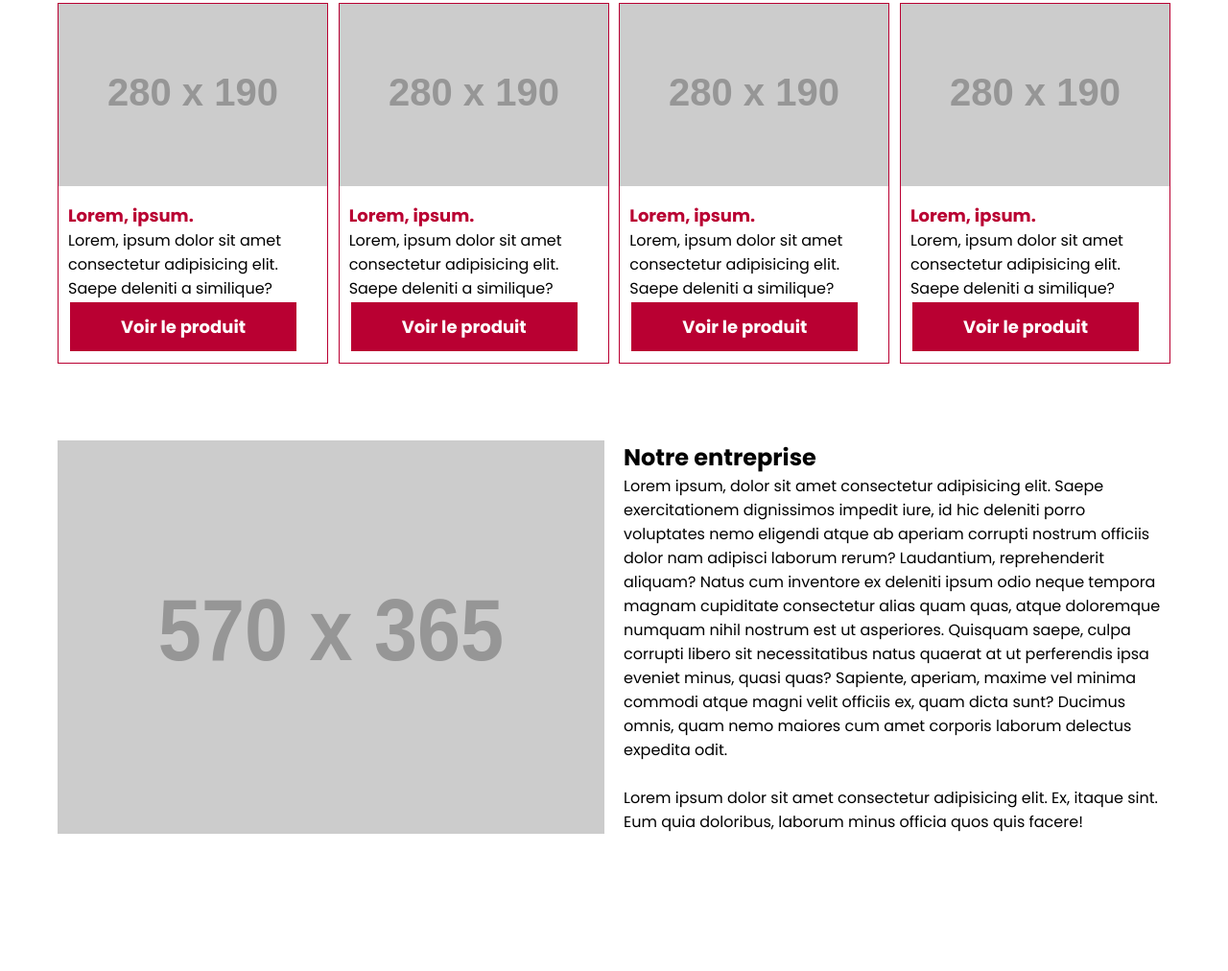
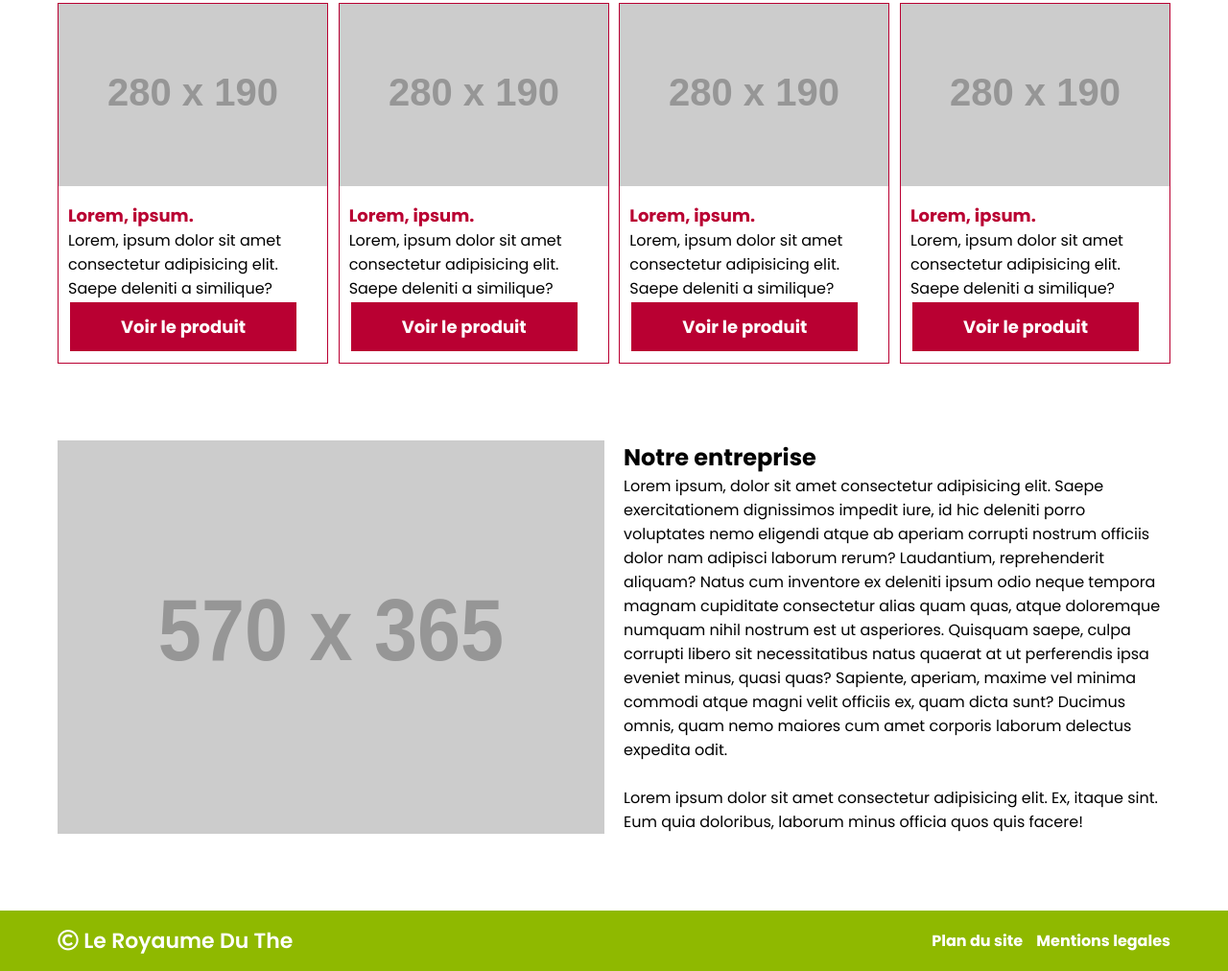
Before and after one commit to dsdanny/le-royaume-du-the, a plain HTML site: page index.html in a window 1280 px wide. Shown: the part 669-1681 px from the top of the page at 96% size. Before the commit the page ends 1538 px from the top, so only its background shows below. Drawn offline with Linux system fonts and the light colour scheme; placeholder pictures from the web are drawn by us.

Commit message:
ADD footer

```diff
--- a/index.html
+++ b/index.html
@@ -11,7 +11,7 @@
 </head>
 <body>
     <header>
-        <div>
+        <div class="container">
             <h1><i class="fas fa-leaf"></i> Le Royaume Du The</h1>
             <a href="#" class="btn"><i class="fas fa-shopping-basket"></i> Panier</a>
         </div>
@@ -74,5 +74,15 @@
             <p>Lorem ipsum dolor sit amet consectetur adipisicing elit. Ex, itaque sint. Eum quia doloribus, laborum minus officia quos quis facere!</p>
         </div>
     </section>
+
+    <footer>
+        <div class="container">
+            <p><i class="far fa-copyright"></i> Le Royaume Du The</p>
+            <div>
+                <a href="">Plan du site</a>
+                <a href="">Mentions legales</a>
+            </div>
+        </div>
+    </footer>
 </body>
 </html>
--- a/style.css
+++ b/style.css
@@ -1,3 +1,4 @@
+/* GENERAL */
 *
 {
     padding: 0;
@@ -5,9 +6,23 @@
     font-family: 'Poppins', sans-serif;
 }
 
+h1{
+    font-size: 22px;
+}
+
 h3{
     font-size: 18px;
     color: #b90032;
+}
+
+
+.container{
+    width: 1160px;
+    display: flex;
+    justify-content: space-between;
+    align-items: center;
+    padding: 15px 0;
+    margin: auto;
 }
 
 .btn-red
@@ -29,12 +44,11 @@ section{
     margin: 80px auto 0 auto;
 }
 
+/* HEADER */
 
 header
 {
     background-color: #8fb900;
-    display: flex;
-    justify-content: center;
     color: #FFF;
 }
 
@@ -53,17 +67,7 @@ header a:hover{
     background-color: #FFF;
 }
 
-header h1{
-    font-size: 22px;
-}
-
-header div{
-    width: 1160px;
-    display: flex;
-    justify-content: space-between;
-    align-items: center;
-    padding: 15px 0;
-}
+/* SECTION MAIN IMAGE */
 
 .main-image{
     position: relative;
@@ -86,6 +90,8 @@ header div{
     color: #FFF;
     margin: 0 17px;
 }
+
+/* ITEMS */
 
 .item{
     margin-top: 25px;
@@ -112,3 +118,23 @@ header div{
 .description-business{
     width: 570px;
 }
+
+/* FOOTER */
+
+footer{
+    background-color: #8fb900;
+    color: #FFF;
+    margin-top: 80px;
+}
+
+footer a{
+    color: #FFF;
+    text-decoration: none;
+    font-weight:700;
+    margin-left: 10px;
+}
+
+footer p{
+    font-size: 22px;
+    font-weight:600;
+}
```
